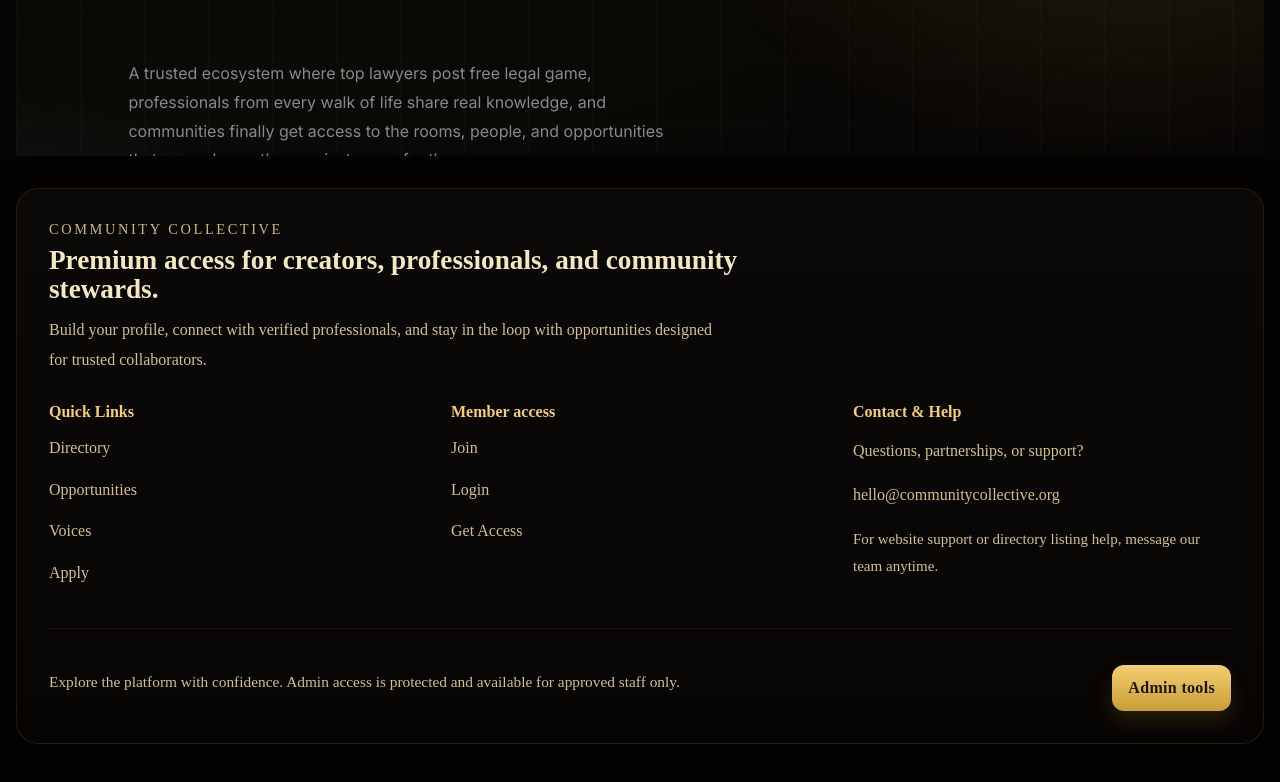
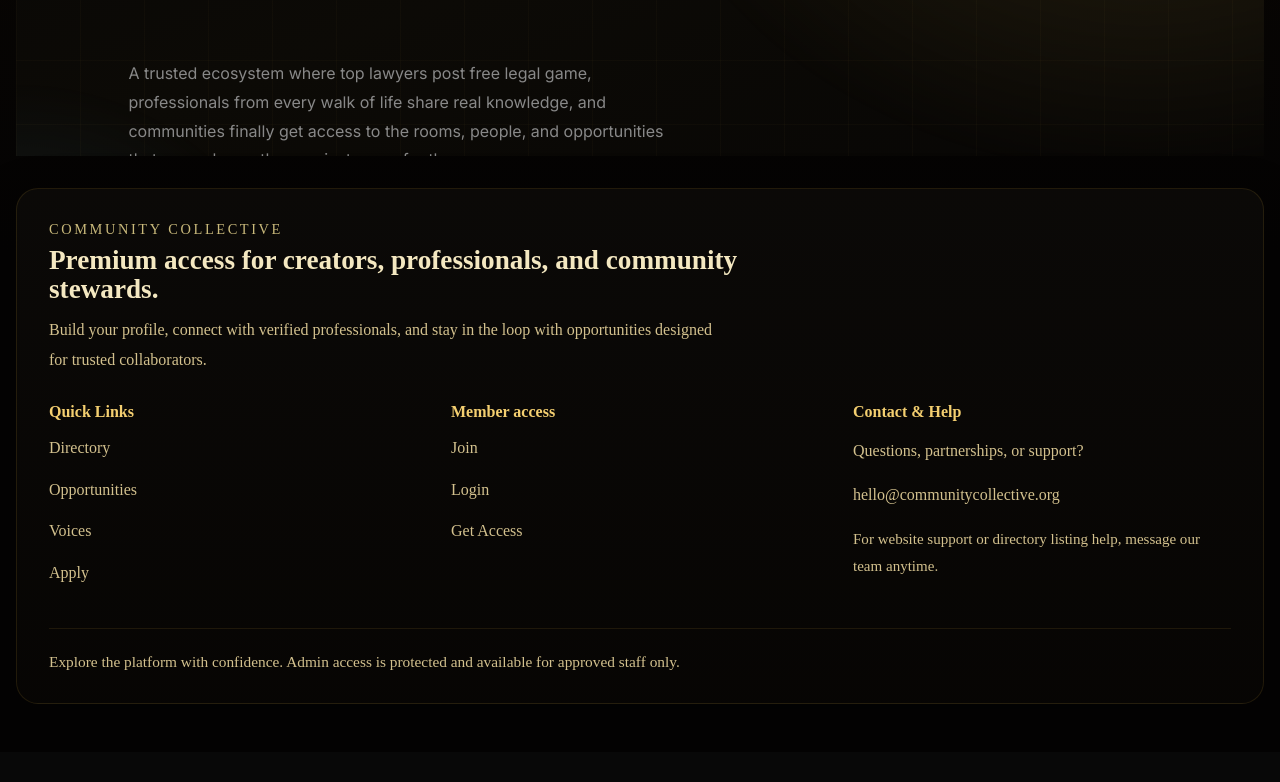
Before and after one commit to communitycollective00/community-collective, a Next.js app: page / in a window 1280 px wide. Shown: the part 570-1352 px from the top of the page. After the commit the page ends 1322 px from the top, so only its background shows below. Built offline with nearby package versions, Linux system fonts and the light colour scheme; no server answers.

Commit message:
fix homepage footer placement and admin exposure

```diff
--- a/app/globals.css
+++ b/app/globals.css
@@ -29,6 +29,8 @@ select {
 }
 
 .premium-page {
+  display: flex;
+  flex-direction: column;
   min-height: 100vh;
   /* Cinematic dark gold gradient */
   background-color: #070505;
@@ -114,6 +116,7 @@ select {
   max-width: 1280px;
   margin: 0 auto;
   padding: 2rem 1rem 3rem;
+  width: 100%;
 }
 
 .homepage-footer {
@@ -196,11 +199,6 @@ select {
 }
 
 .footer-bottom {
-  display: flex;
-  flex-wrap: wrap;
-  justify-content: space-between;
-  gap: 1rem;
-  align-items: center;
   border-top: 1px solid rgba(200,157,53,0.12);
   padding-top: 1.5rem;
   color: #d3c18e;
--- a/app/page.tsx
+++ b/app/page.tsx
@@ -66,7 +66,6 @@ export default function HomePage() {
 
           <div className="footer-bottom">
             <p>Explore the platform with confidence. Admin access is protected and available for approved staff only.</p>
-            <a href="/admin" className="gold-link" style={{ marginTop: "0.75rem", display: "inline-block" }}>Admin tools</a>
           </div>
         </footer>
       </div>
```
